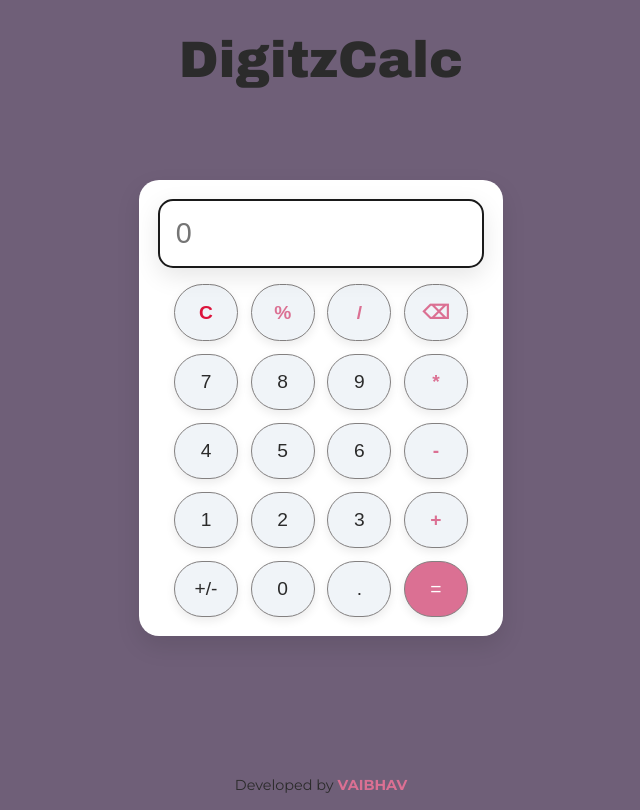
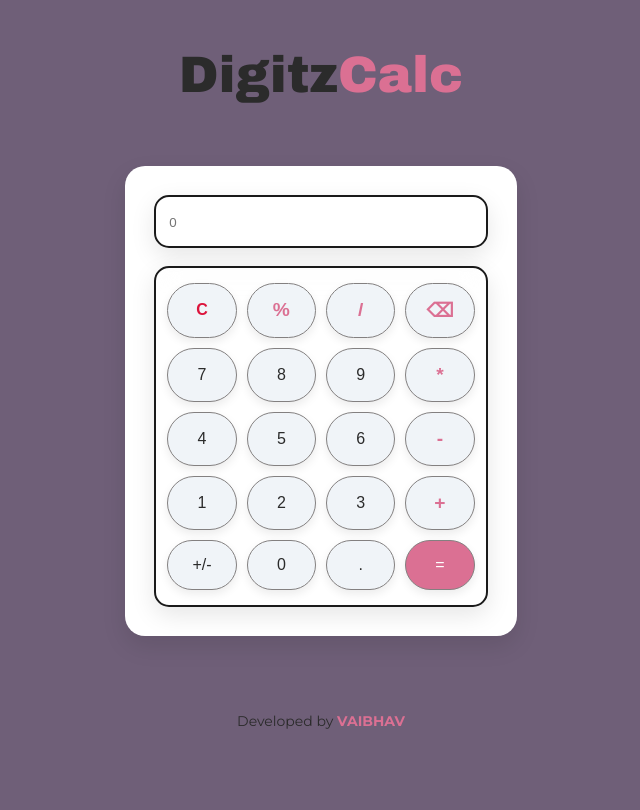
Before and after one commit to vaibhavkulal/DigitzCalc, a plain HTML site: page index.html in a window 1280 px wide. Shown: the whole page, without its empty margins (319-959 px from the left). Drawn offline with Linux system fonts and the light colour scheme.

Commit message:
Update style.css

```diff
--- a/assets/css/style.css
+++ b/assets/css/style.css
@@ -1,21 +1,17 @@
 :root {
-  --main-bg: #6f5f78;
-  --primary-color: #db7093;
-  --text-color: #2b2b2b;
+    --main-bg: #6f5f78; /* light purple background */
+    --primary-color: #DB7093; /* soft pink */
+    --text-color: #2B2B2B; /* dark text for contrast */
     --font-family: 'Montserrat', system-ui, -apple-system, BlinkMacSystemFont, 'Segoe UI', Roboto, Oxygen, Ubuntu, Cantarell, 'Open Sans', 'Helvetica Neue', sans-serif;
 }
 
 * {
-  margin: 0;
-  padding: 0;
-  box-sizing: border-box;
     color: var(--text-color);
 }
 
 body {
     font-family: var(--font-family);
     background: var(--main-bg);
-  min-height: 100vh;
 }
 
 .main {
@@ -25,115 +21,147 @@ body {
 
 .logo {
     position: relative;
-  text-align: center;
     color: var(--text-color);
+    line-height: 1.3;
     font-size: clamp(2.2rem, 5vw, 3.2rem);
     font-family: 'Archivo Black', var(--font-family);
     font-weight: 400;
-  padding-top: 2rem;
+    font-style: normal;
+    text-align: center;
 }
 
+.logo span {
+    color: var(--primary-color);
+}
 
+.logo::after {
+    position: absolute;
+    left: 0;
+    right: 0;
+    bottom: -1.5rem;
+    font-size: clamp(0.8rem, 3vw, 1rem);
+    font-family: var(--font-family);
+    color: var(--text-color);
+}
 
+.tagline {
+    text-align: center;
+}
 
+p {
+    font-size: clamp(12px, 5vw, 14px);
+}
 
 .container {
-  padding-top:10px;
     display: flex;
     justify-content: center;
     align-items: center;
-  padding: 2rem;
-  min-height: 80vh;
+    padding: clamp(0.6rem, 5vw, 0.9rem);
 }
 
 .calculator {
     width: 30%;
     min-height: 30vw;
-  background-color: #fff;
+    height: max-content;
+    border: 1px solid transparent;
     border-radius: 20px;
-  padding: 1.2rem;
-  box-shadow: 0 10px 25px rgba(0, 0, 0, 0.1);
+    padding: clamp(0.4rem, 1vw, 0.6rem);
+    background-color: #ffffff; /* white calculator body */
+    box-shadow: 0 10px 25px rgba(0, 0, 0, 0.1); /* soft shadow */
 }
 
 .input-box {
+    position: relative;
+    overflow-y: auto;
+    background: #f1f8f9; /* soft input background */
+    border-radius: 15px;
+    padding: 0.5rem;
+}
+
+.input-box,
+.options-container {
+    width: 90%;
+    margin: 5% auto;
+    padding: 4% 3%;
+    border: 2px solid #1a1a1a; /* dark border */
+    border-radius: 15px;
+    background: #f1f5f9; /* soft light gray-blue */
+    box-shadow: 0 6px 18px rgba(1, 0, 0, 0.08); /* subtle shadow */
+    box-sizing: border-box;
     background: rgba(255, 255, 255, 0.2);
     backdrop-filter: blur(12px);
-  border: 2px solid #1a1a1a;
-  border-radius: 15px;
     box-shadow: 0 8px 24px rgba(0, 0, 0, 0.1);
-  padding: 1rem;
-  margin-bottom: 1rem;
-  max-height: 70px;
-  overflow-x: auto;
 }
-
 #value {
+    position: relative;
     width: 100%;
+    height: 100%;
     background: transparent;
     outline: none;
     border: none;
-  font-size: 1.8rem;
+    overflow-x: auto;
     white-space: nowrap;
-  overflow-x: auto;
-}
-
-.options-container {
-  width: 90%;
-  margin: 0 auto;
-  display: flex;
-  flex-direction: column;
-  gap: 0.8rem;
+    color: var(--text-color); /* ensure input text is visible */
 }
 
 .row {
     display: flex;
-  gap: 0.8rem;
+    flex: 1;
+}
+
+.options-container .row:not(:last-child) {
+    margin-bottom: 10px;
 }
 
 .option {
-  flex: 1;
-  padding: 1rem 0;
+    width: 100%;
+    padding: 15px 0px;
     font-weight: 400;
-  font-size: clamp(0.9rem, 2vw, 1.2rem);
-  background-color: #f0f4f8;
-  border: 1px solid #838080;
+    font-size: clamp(0.8rem, 2vw, 1rem);
+    background-color: #f0f4f8; /* soft grey-blue buttons */
+    border: 1px solid #838080; /* dark border */
+    transition: 0.3s;
+    color: var(--text-color); /* button text */
     border-radius: 50px;
-  box-shadow: 0 4px 10px rgba(0, 0, 0, 0.08);
-  text-align: center;
-  white-space: nowrap;
-  overflow: hidden;
-  transition: all 0.3s ease;
+    box-shadow: 0 4px 10px rgba(0, 0, 0, 0.08); /* button shadow */
 }
 
-.option:hover {
-  background-color: #e2e8f0;
-  transform: scale(1.05);
-  cursor: pointer;
+.option:not(:last-child) {
+    margin-right: 10px;
+}
+
+.primary-bg {
+    background-color: var(--primary-color); /* pink = button */
+    color: white;
 }
 
 .primary-color {
     color: var(--primary-color);
     font-weight: 800;
-}
-
-.primary-bg {
-  background-color: var(--primary-color);
-  color: #fff;
+    font-size: clamp(1rem, 3vw, 1.2rem);
 }
 
 .clear-btn {
     color: crimson;
-  font-weight: bold;
+    font-size: 900;
+    font-weight: bolder;
+}
+
+.option:hover {
+    color: var(--text-color);
+    background-color: #e2e8f0;
 }
 
 #calculateBtn {
-  font-size: 1.3rem;
+    font-size: clamp(1.1rem, 3vw, 1.3rem);
 }
 
 .footer {
     text-align: center;
     padding: 1rem 0;
     font-size: 0.9rem;
+    color: var(--text-color);
+    background-color: transparent;
     margin-top: 2rem;
 }
 
@@ -147,52 +175,17 @@ body {
     text-decoration: underline;
 }
 
-/* Responsive Styles */
-@media only screen and (max-width: 1024px) {
+
+@media only screen and (max-width: 767px) {
     .calculator {
-    width: 60%;
+        width: 80%;
     }
 }
 
-@media only screen and (max-width: 767px) {
+@media only screen and (max-width: 600px) {
     .calculator {
-    width: 85%;
-    padding: 1rem;
-  }
-
-  .option {
-    font-size: 1rem;
-    padding: 0.8rem;
-  }
-
-  .input-box {
-    padding: 0.8rem;
-  }
-
-  #value {
-    font-size: 1.5rem;
+        width: 90%;
+        padding: clamp(0.2rem, 1vw, 0.4rem);
+        margin-top: 8%;
     }
 }
-
-@media only screen and (max-width: 480px) {
-  .calculator {
-    width: 95%;
-  }
-
-  .option {
-    font-size: 0.95rem;
-    padding: 0.7rem;
-  }
-
-  #value {
-    font-size: 1.4rem;
-  }
-
-  .logo {
-    font-size: 2rem;
-  }
-
-  .logo::after {
-    font-size: 0.75rem;
-  }
-}
```
Lines whose indentation alone changed are shown as unchanged.
